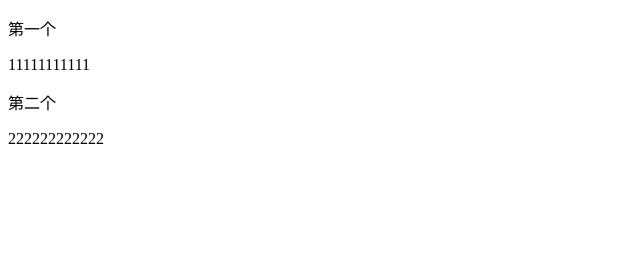
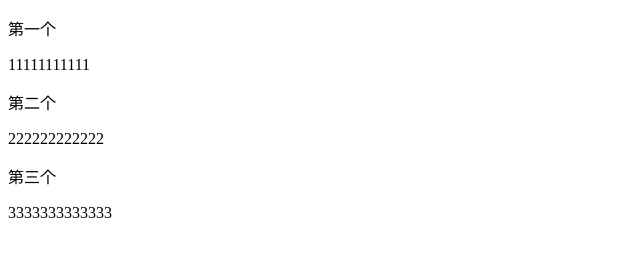
Before and after one commit to qiulai/zzz, a plain HTML site: page index.html in a window 1280 px wide. Shown: the whole page, without its empty margins (0-640 px from the left). Drawn offline with Linux system fonts and the light colour scheme.

Commit message:
第三个版本

```diff
--- a/index.html
+++ b/index.html
@@ -13,6 +13,8 @@
   <p>11111111111</p>
   <p>第二个</p>
   <p>222222222222</p>
+  <p>第三个</p>
+  <p>3333333333333</p>
 </body>
 
 </html>
```
Also changed, not shown: 1 other file.
